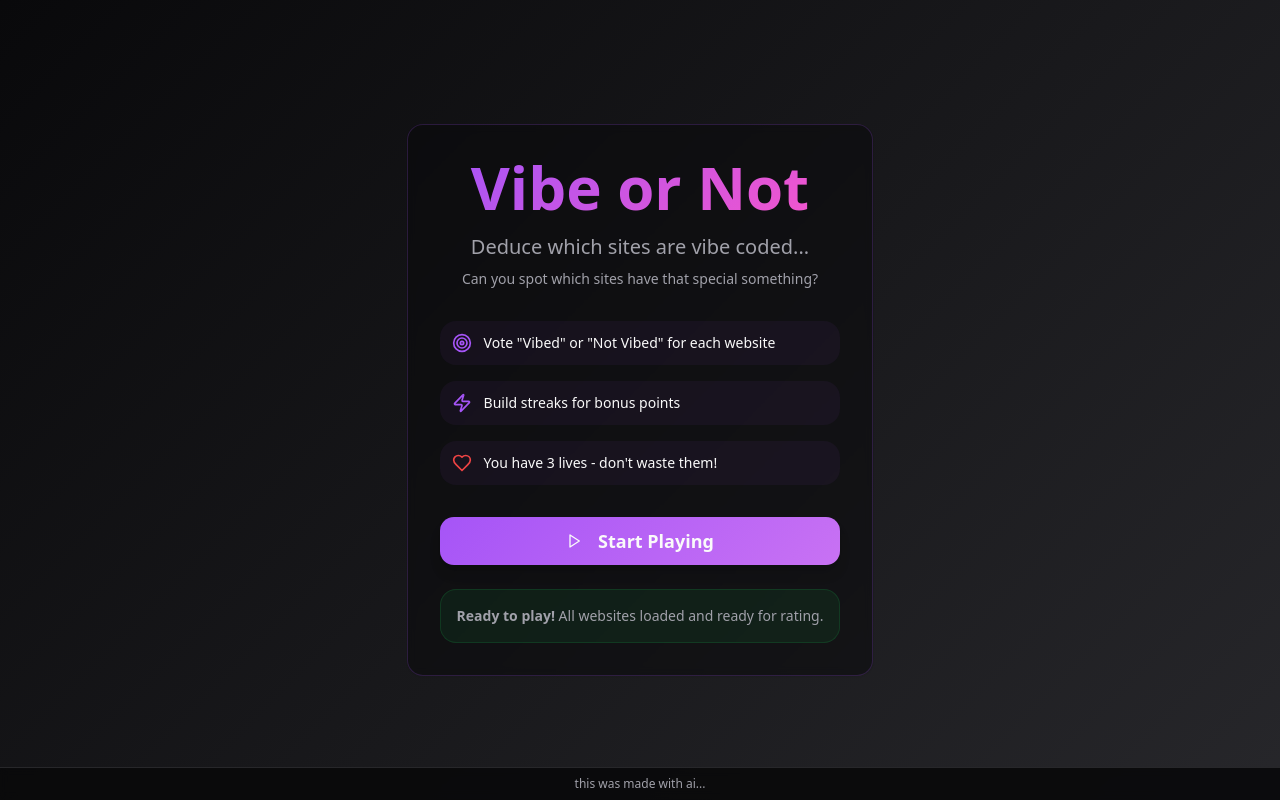
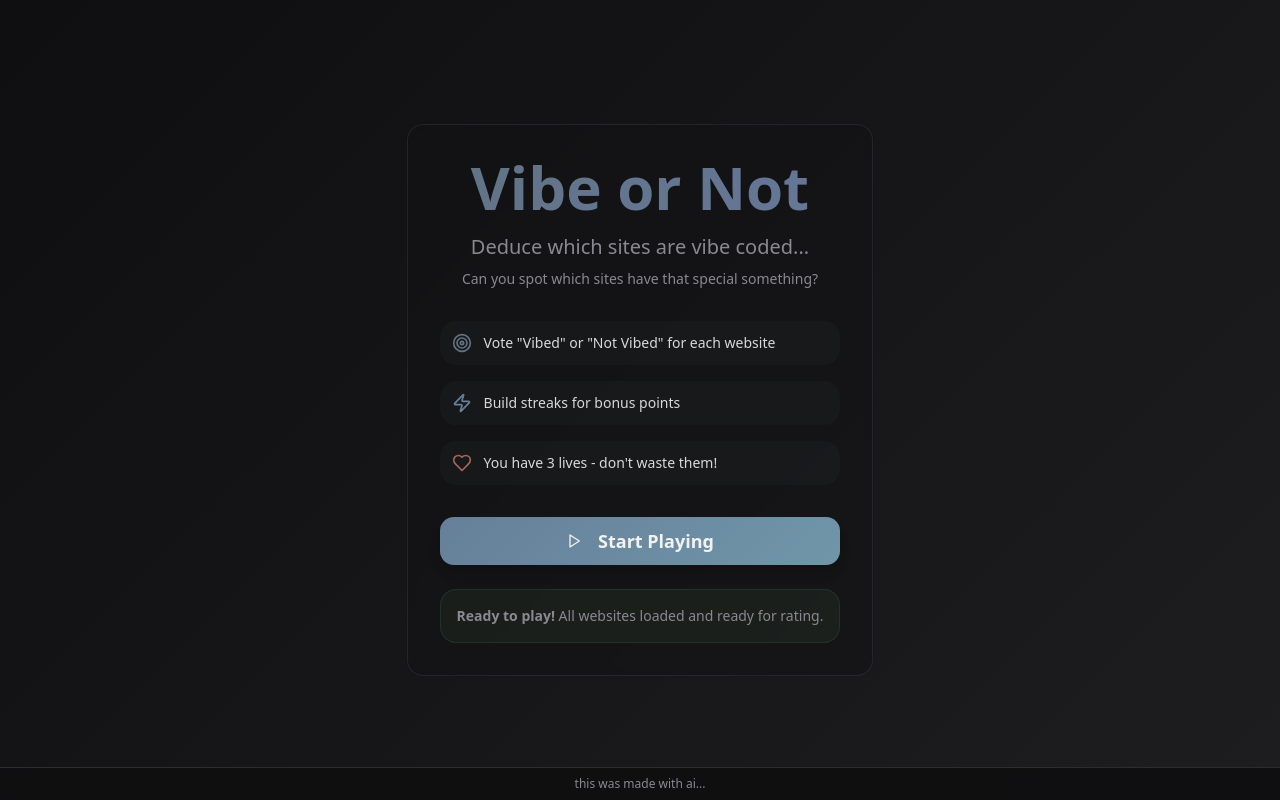
Before and after one commit to zach3141592/vibe-or-not, a React (Vite) app: page / in a window 1280 px wide. Built offline with nearby package versions, Linux system fonts and the light colour scheme; the HTML template or start-up script is replaced by a standard one.

Commit message:
fit shit

```diff
--- a/src/components/game/GameInterface.tsx
+++ b/src/components/game/GameInterface.tsx
@@ -40,7 +40,7 @@ const websiteData = [
   { id: 22, url: "https://www.matthew-mo.com/", isVibe: true, name: "Matthew Mo" },
   { id: 23, url: "https://reprompt-that.vercel.app", isVibe: true, name: "Reprompt That" },
   { id: 24, url: "https://kurtispersonalwebsite.vercel.app/", isVibe: true, name: "Kurtis Personal" },
-  { id: 25, url: "https://www.sweatfree.co/?srsltid=AfmBOor0FwaknPV-ov_R8TTUKurj8rJ61DKGSkGNkCAPrOHZkYWn_uNP", isVibe: false, name: "Sweat Free" },
+  { id: 25, url: "https://www.lohani.ca/", isVibe: true, name: "Pravin Lohani" },
   { id: 26, url: "https://ddxnm1.onrender.com/index.html", isVibe: false, name: "ddxnm" },
   { id: 27, url: "https://varun.ch/", isVibe: false, name: "Varun Biniwale" },
   { id: 28, url: "https://cristianodasilvaportfolio.weebly.com/", isVibe: false, name: "Cristiano Da Silva" },
@@ -55,7 +55,6 @@ const websiteData = [
   { id: 37, url: "https://moulikbudhiraja.com/", isVibe: false, name: "Moulik Budhiraja" },
   { id: 38, url: "https://suneru.ca/", isVibe: false, name: "Suneru Perera" },
   { id: 39, url: "https://www.krishgarg.ca/", isVibe: false, name: "Krish Garg" },
-  { id: 40, url: "https://www.lohani.ca/", isVibe: true, name: "Pravin Lohani" },
 ];
 
 interface GameState {
@@ -307,7 +306,7 @@ export default function GameInterface({ onBackToMenu }: GameInterfaceProps) {
         {gameState.currentSite && (
           <div className="grid gap-4">
             {/* Website Preview */}
-            <Card className="overflow-hidden bg-card/50 backdrop-blur-sm border-primary/20 shadow-card animate-fade-in">
+            <Card className="overflow-hidden bg-card/50 backdrop-blur-sm border-primary/20 shadow-card">
               <div className="p-4 bg-background/50 border-b border-border">
                 <p className="text-sm text-muted-foreground">Rate this website:</p>
                 <h2 className="text-lg font-semibold text-foreground">{gameState.currentSite.name}</h2>
@@ -324,7 +323,7 @@ export default function GameInterface({ onBackToMenu }: GameInterfaceProps) {
             </Card>
 
             {/* Voting Buttons */}
-            <div className="flex gap-4 justify-center animate-slide-up mb-32">
+            <div className="flex gap-4 justify-center mb-32">
               <Button
                 onClick={() => handleVote(false)}
                 size="lg"
--- a/src/index.css
+++ b/src/index.css
@@ -2,54 +2,54 @@
 @tailwind components;
 @tailwind utilities;
 
-/* Vibe or Not - Design system with vibrant, energetic colors */
+/* Vibe or Not - Design system with nonchalant, muted colors */
 
 @layer base {
   :root {
-    --background: 240 10% 3.9%;
-    --foreground: 0 0% 98%;
+    --background: 240 5% 6%;
+    --foreground: 0 0% 90%;
 
-    --card: 240 10% 3.9%;
-    --card-foreground: 0 0% 98%;
+    --card: 240 5% 8%;
+    --card-foreground: 0 0% 85%;
 
-    --popover: 240 10% 3.9%;
-    --popover-foreground: 0 0% 98%;
+    --popover: 240 5% 8%;
+    --popover-foreground: 0 0% 85%;
 
-    --primary: 270 91% 65%;
-    --primary-foreground: 0 0% 98%;
+    --primary: 210 15% 45%;
+    --primary-foreground: 0 0% 95%;
 
-    --secondary: 240 4.8% 15.9%;
-    --secondary-foreground: 0 0% 98%;
+    --secondary: 240 4% 12%;
+    --secondary-foreground: 0 0% 80%;
 
-    --muted: 240 4.8% 15.9%;
-    --muted-foreground: 240 5% 64.9%;
+    --muted: 240 4% 12%;
+    --muted-foreground: 240 3% 55%;
 
-    --accent: 270 91% 65%;
-    --accent-foreground: 0 0% 98%;
+    --accent: 210 15% 45%;
+    --accent-foreground: 0 0% 95%;
 
-    --destructive: 0 84.2% 60.2%;
-    --destructive-foreground: 0 0% 98%;
+    --destructive: 10 30% 50%;
+    --destructive-foreground: 0 0% 95%;
 
-    --border: 240 3.7% 15.9%;
-    --input: 240 3.7% 15.9%;
-    --ring: 270 91% 65%;
+    --border: 240 3% 18%;
+    --input: 240 3% 18%;
+    --ring: 210 15% 45%;
 
-    --success: 142 76% 36%;
-    --success-foreground: 0 0% 98%;
+    --success: 140 25% 40%;
+    --success-foreground: 0 0% 95%;
 
-    --vibe: 270 91% 65%;
-    --vibe-foreground: 0 0% 98%;
+    --vibe: 210 20% 50%;
+    --vibe-foreground: 0 0% 95%;
 
-    --not-vibe: 0 84.2% 60.2%;
-    --not-vibe-foreground: 0 0% 98%;
+    --not-vibe: 15 25% 45%;
+    --not-vibe-foreground: 0 0% 95%;
 
-    --gradient-primary: linear-gradient(135deg, hsl(270 91% 65%), hsl(316 90% 65%));
-    --gradient-secondary: linear-gradient(135deg, hsl(240 10% 3.9%), hsl(240 4.8% 15.9%));
-    --gradient-vibe: linear-gradient(135deg, hsl(270 91% 65%), hsl(280 85% 70%));
-    --gradient-not-vibe: linear-gradient(135deg, hsl(0 84.2% 60.2%), hsl(15 80% 65%));
+    --gradient-primary: linear-gradient(135deg, hsl(210 15% 45%), hsl(220 20% 50%));
+    --gradient-secondary: linear-gradient(135deg, hsl(240 5% 6%), hsl(240 4% 12%));
+    --gradient-vibe: linear-gradient(135deg, hsl(210 20% 50%), hsl(200 25% 55%));
+    --gradient-not-vibe: linear-gradient(135deg, hsl(15 25% 45%), hsl(25 30% 50%));
 
-    --shadow-glow: 0 0 40px hsl(270 91% 65% / 0.3);
-    --shadow-card: 0 10px 30px -10px hsl(240 10% 3.9% / 0.3);
+    --shadow-glow: 0 0 30px hsl(210 15% 45% / 0.15);
+    --shadow-card: 0 8px 25px -8px hsl(240 5% 6% / 0.4);
 
     --radius: 1rem;
 
--- a/tailwind.config.ts
+++ b/tailwind.config.ts
@@ -122,10 +122,10 @@ export default {
         },
         "pulse-glow": {
           "0%, 100%": {
-            boxShadow: "0 0 20px hsl(270 91% 65% / 0.3)",
+            boxShadow: "0 0 15px hsl(210 15% 45% / 0.2)",
           },
           "50%": {
-            boxShadow: "0 0 40px hsl(270 91% 65% / 0.6)",
+            boxShadow: "0 0 25px hsl(210 15% 45% / 0.3)",
           },
         },
       },
```
